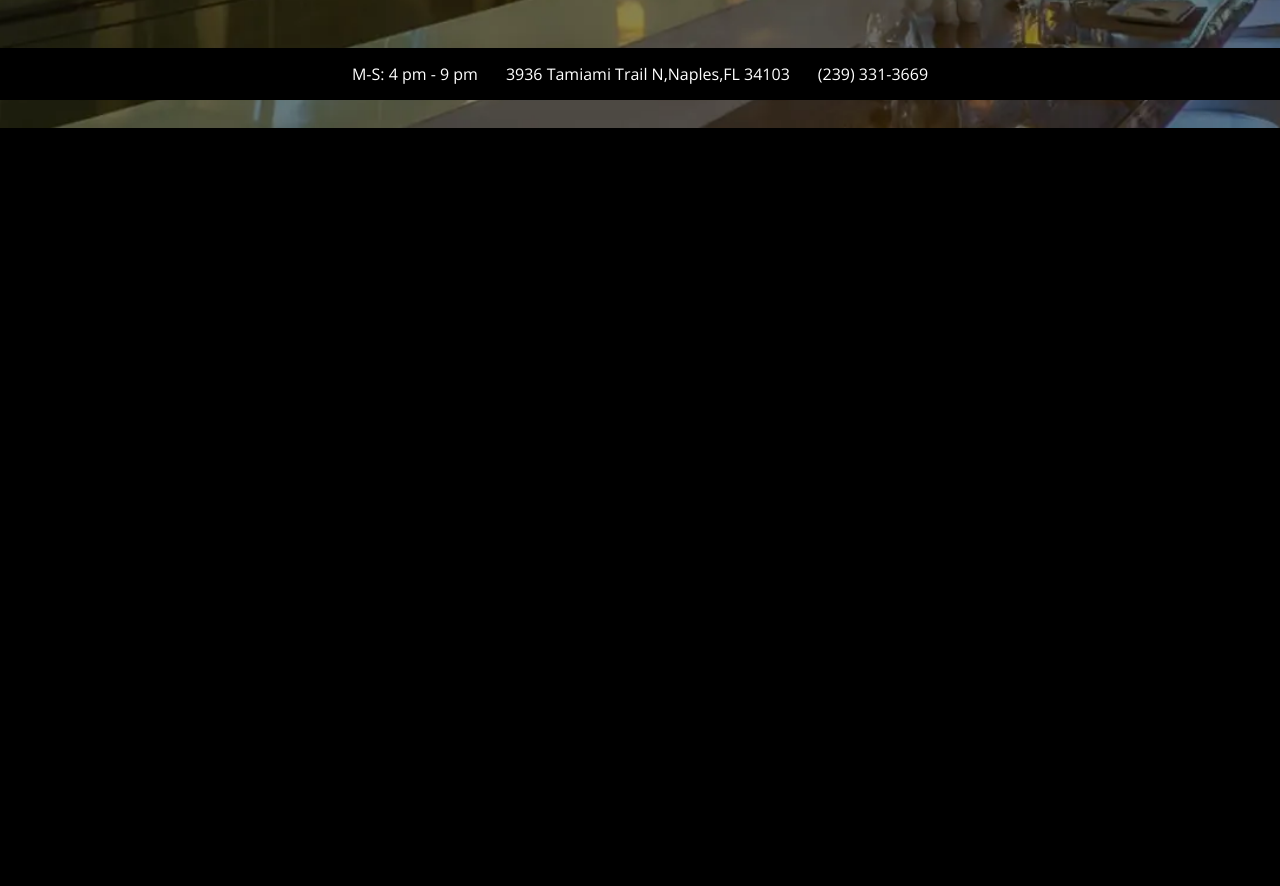
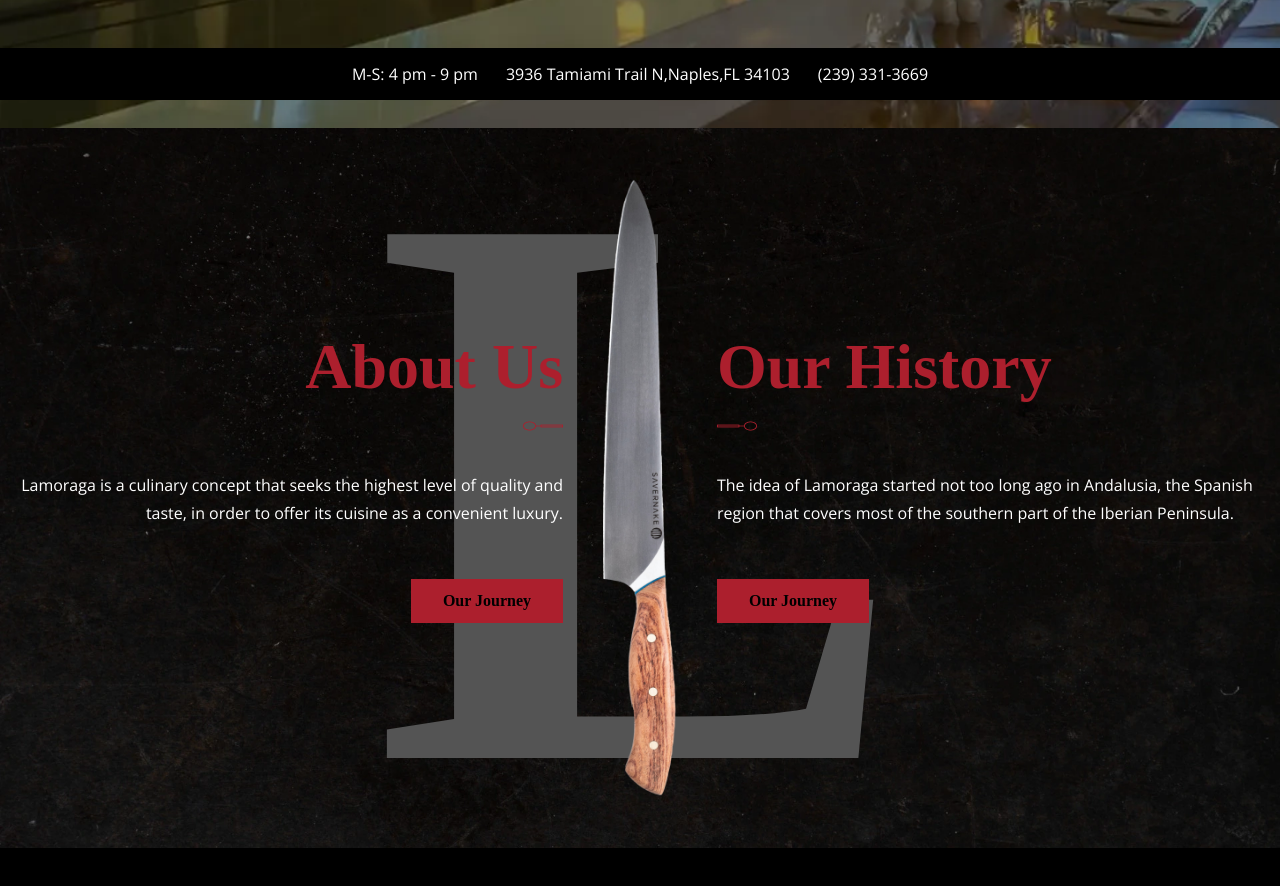
Before and after one commit to LeonardoMateo1/Lamoraga, a React (Create React App) app in the folder client/: page / in a window 1280 px wide. Shown: the part 700-1586 px from the top of the page. Before the commit the page ends 1200 px from the top, so only its background shows below. Built offline with nearby package versions, Linux system fonts and the light colour scheme; the HTML template or start-up script is replaced by a standard one; a web font is replaced by a local one.

Commit message:
Created About Section / fully responsive

```diff
--- a/client/src/pages/landing/LandingPage.jsx
+++ b/client/src/pages/landing/LandingPage.jsx
@@ -5,10 +5,11 @@ import Hours from '../toolbar/Hours'
 import Footer from '../Footer'
 import spoon from '../../assets/spoon.png'
 import bg from '../../assets/abt-hero.webp'
+import About from './components/About';
 
 const LandingPage = () => {
   return (
-    <div className='h-[150vh]'>
+    <div>
         <Nav/>
         <Hours/>
         <Footer/>
@@ -32,6 +33,7 @@ const LandingPage = () => {
             </div>
           </div>
         </div>
+        <About/>
     </div>
   )
 }
--- /dev/null
+++ b/client/src/pages/landing/components/About.jsx
@@ -0,0 +1,37 @@
+import React from 'react';
+import { Link } from 'react-router-dom';
+import bg from '../../../assets/bg.webp';
+import knife from '../../../assets/knife.png';
+import spoon from '../../../assets/spoon.png';
+
+const About = () => {
+    return (
+        <div className='relative h-[90vh] hidden lg:block '>
+            <img src={bg} alt="" className='absolute inset-0 z-0 w-full h-full '/>
+            <div className='hidden md:flex'>
+                <div className='absolute flex items-center justify-center w-full h-full '>
+                    <p className='text-[50rem] font-times font-bold text-secondary-variant'>L</p>
+                </div>
+            </div>
+            <div className='absolute flex items-center justify-center w-full h-full gap-10 font-serif'>
+                <div className='flex flex-col text-right items-end gap-10 w-[40rem]'>
+                    <p className='text-6xl font-semibold text-primary '>About Us</p>
+                    <img src={spoon} alt="" className='w-10 rotate-180 '/>
+                    <p className='font-sans'>Lamoraga is a culinary concept that seeks the highest level of quality and taste, in order to offer its cuisine as a convenient luxury.</p>
+                    <Link to='/History'><button className='px-[32px] py-2 mt-3 text-base font-bold text-black bg-primary'>Our Journey</button></Link>
+                </div>
+                <div>
+                    <img src={knife} alt="knife" />
+                </div>
+                <div className='flex flex-col text-left gap-10 w-[40rem]'>
+                    <p className='font-semibold text-primary text-[64px]'>Our History</p>
+                    <img src={spoon} alt="" className='w-10'/>
+                    <p className='font-sans'>The idea of Lamoraga started not too long ago in Andalusia, the Spanish region that covers most of the southern part of the Iberian Peninsula.</p>
+                    <Link to='/History'><button className='px-[32px] py-2 mt-3 text-base font-bold text-black bg-primary'>Our Journey</button></Link>
+                </div>
+            </div>
+        </div>
+    )
+}
+
+export default About
```
